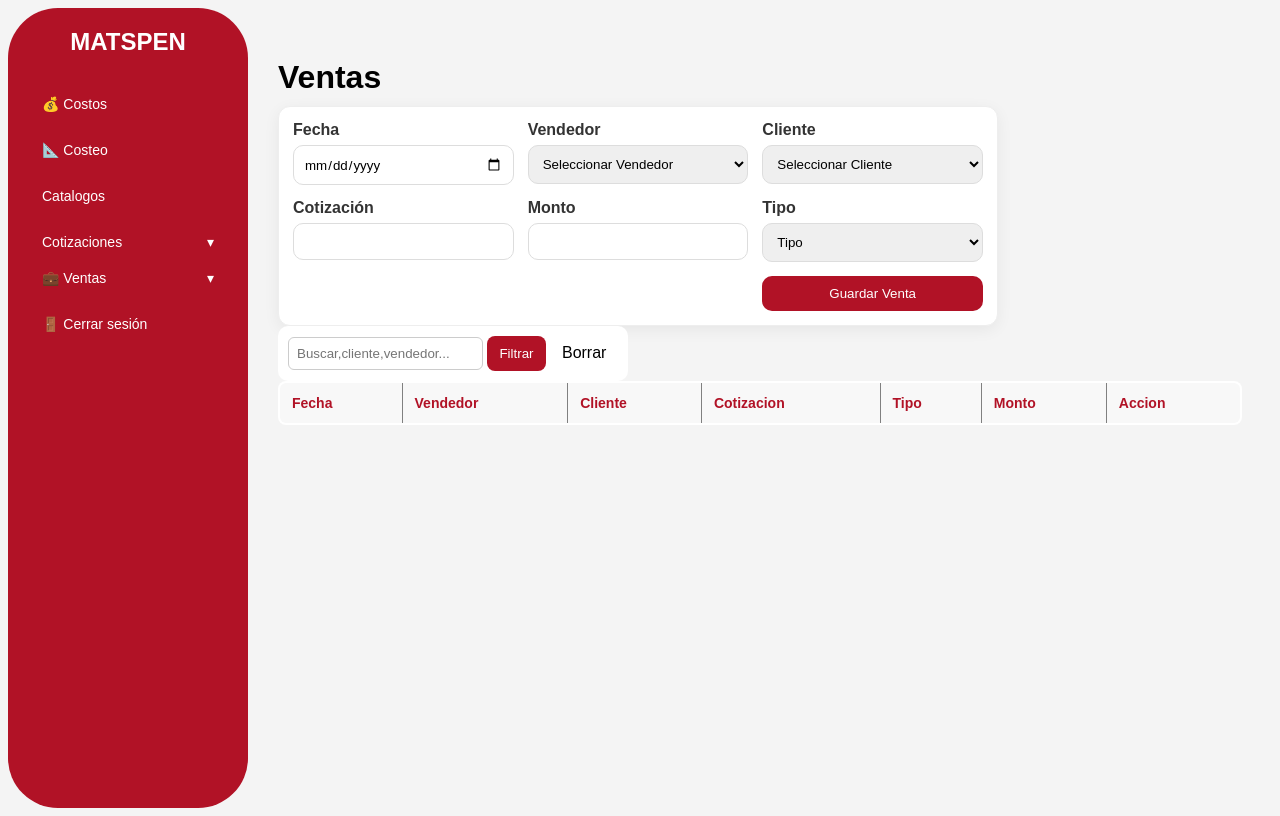
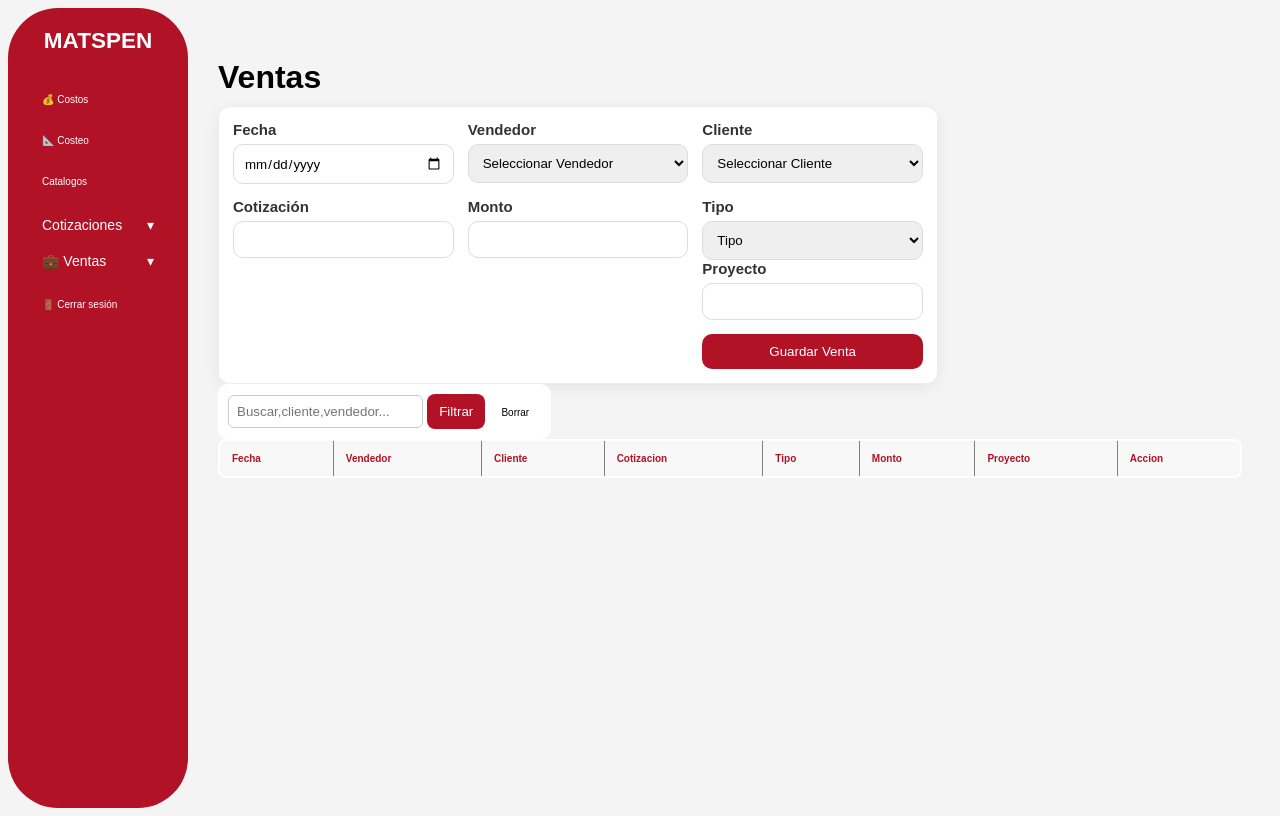
Before and after one commit to achamorro-95/matspen, a Flask app: page /producciones in a window 1280 px wide. Run offline with Flask 3, Linux system fonts and the light colour scheme; a user stored in the database is signed in; data comes from the database, SQL or seed files in the repository; both versions use the stored data as it was after the commit; data that the repository does not hold is empty; some libraries are stand-ins or nearby versions.

Commit message:
actualizacion

```diff
--- a/app.py
+++ b/app.py
@@ -295,12 +295,13 @@ def ventas_nuevas():
         return redirect(url_for("login"))
     if request.method == "POST":
         conn = get_db_connection()
-        conn.execute(""" INSERT INTO ventas(fecha,vendedor,cliente,cotizacion,mont) VALUES(?,?,?,?,?)""",(
+        conn.execute(""" INSERT INTO ventas(fecha,vendedor,cliente,cotizacion,mont,proyecto) VALUES(?,?,?,?,?,?)""",(
             request.form["fecha"],
             request.form["vendedor"],
             request.form["clientes"],
             request.form["cotizacion"],
-            request.form["mont"]
+            request.form["mont"],
+            request.form["proyecto"]
         ))
         conn.commit()
         conn.close()
@@ -447,7 +448,7 @@ def nuevo_costo():
         costo_total_material = cantidad_resmas * costo_resmas
 
         costo_barniz = (((190 / 11000) / alcanzan_medio_pliego) * imp_total) if barniz else 0
-        if ambascaras == "si":
+        if ambascaras:
 
             costo_tinta  = (((70 / 11000) / alcanzan_medio_pliego) * imp_total)*2
         else :
@@ -839,4 +840,4 @@ def handle_exception(e):
     return "Error interno (mira logs).", 500
 
 if __name__ == "__main__":
-    app.run(debug=True)
+    app.run(host="0.0.0.0", port=8000, debug=False)
--- a/templates/base.html
+++ b/templates/base.html
@@ -31,6 +31,7 @@
             a {
                 text-decoration: none;
                 color: inherit;
+                font-size: 10px;
             }
 
             /* =========================
@@ -46,7 +47,7 @@
             SIDEBAR
             ========================= */
             .sidebar {
-                width: 240px;
+                width: 180px;
                 background: var(--color-primario);
                 color: white;
                 padding: 20px;
@@ -75,7 +76,7 @@
                 padding: 10px 14px;
                 border-radius: var(--radio);
                 color: white;
-                font-size: 14px;
+                font-size: 10px;
             }
 
             .sidebar ul li a:hover {
@@ -109,7 +110,7 @@
             th, td {
                 padding: 12px;
                 border-bottom: 1px solid #eee;
-                font-size: 14px;
+                font-size: 10px;
                 text-align: left;
             }
 
@@ -145,7 +146,7 @@
                 padding: 6px 12px;
                 border-radius: var(--radio);
                 cursor: pointer;
-                font-size: 13px;
+                font-size: 10px;
             }
 
             .btn-entregar:hover {
@@ -229,7 +230,12 @@
     .badge-info{background:#2d6cdf;color:#fff}
     .badge-warning{background:#f0b429;color:#111}
     .badge-muted{background:#e5e7eb;color:#111}
-
+    html { font-size: 16px; }  /* base */
+    body { font-size: 1rem; }  /* 16px */
+    h1 { font-size: 1.6rem; }  /* ~26px */
+    @media (min-width: 1024px){
+  html { font-size: 15px; }
+}
 
         </style>
 
--- a/templates/clientes.html
+++ b/templates/clientes.html
@@ -293,7 +293,11 @@
         border-radius: 12px;
         position: relative;
         color:#c62828;
-
+       html { font-size: 16px; }  /* base */
+    body { font-size: 1rem; }  /* 16px */
+    h1 { font-size: 1.6rem; }  /* ~26px */
+    @media (min-width: 1024px){
+  html { font-size: 15px; }
 
     }
     .modal-content input{
--- a/templates/login.html
+++ b/templates/login.html
@@ -81,10 +81,11 @@
             left: -50%;
             animation: rotate 4s linear infinite;
             z-index: 0;
+
         }
         .login-card * {
             position: relative;
-            z-index: 1;
+            z-index: 0;
         }
         @keyframes rotate{
             from{
@@ -97,7 +98,7 @@
         }
         .login-card::after{
             content: "";
-            position: absolute;
+
             inset: 10px;
             border-radius: 13px;
 
--- a/templates/producciones.html
+++ b/templates/producciones.html
@@ -37,8 +37,6 @@
         <input type="text" name="cotizacion" required>
       </div>
 
-
-
       <div class="field">
         <label>Monto</label>
         <input type="number" name="mont" required>
@@ -51,6 +49,9 @@
         <option value="{{ t.nombre }}">{{ t.nombre }}</option>
         {% endfor %}
         </select>
+        <label>Proyecto</label>
+        <input type="text" name="proyecto" required>
+
     </div>
 
       <!-- botón alineado -->
@@ -78,6 +79,7 @@
             <th>Cotizacion</th>
             <th>Tipo</th>
             <th>Monto</th>
+            <th>Proyecto</th>
             <th>Accion</th>
         </tr>
     </thead>
@@ -90,6 +92,7 @@
             <td>#{{ v.cotizacion }}</td>
             <td>{{ v.tipo }}</td>
             <td>${{ v.mont }}</td>
+            <td>{{ v.proyecto }}</td>
             <td>
                <form method="post" action="{{ url_for('eliminar_venta', ventas_id=v.id) }}">
             <input type="hidden" name="csrf_token" value="{{ csrf_token() }}">
@@ -164,7 +167,7 @@
   .actions{
     grid-column: 3 / 4;   /* botón en la derecha */
     display: flex;
-    align-items: end;
+    align-items:end;
     justify-content: flex-end;
   }
 
--- a/templates/ventas_produccion.html
+++ b/templates/ventas_produccion.html
@@ -10,7 +10,7 @@
     <div><b>Cliente:</b> {{ venta.cliente }}</div>
     <div><b>Vendedor:</b> {{ venta.vendedor }}</div>
     <div><b>Fecha:</b> {{ venta.fecha }}</div>
-    <div><b>Entrega:</b> {{ venta.fecha_entrega if venta.fecha_entrega else '-' }}</div>
+    <div><b>Poryecto:</b> {{ venta.proyecto}}</div>
     <div><b>Cotización:</b> #{{ venta.cotizacion }}</div>
     <div><b>Monto:</b> ${{ venta.mont }}</div>
   </div>
```
Also changed, not shown: database.db, 1 other file.
